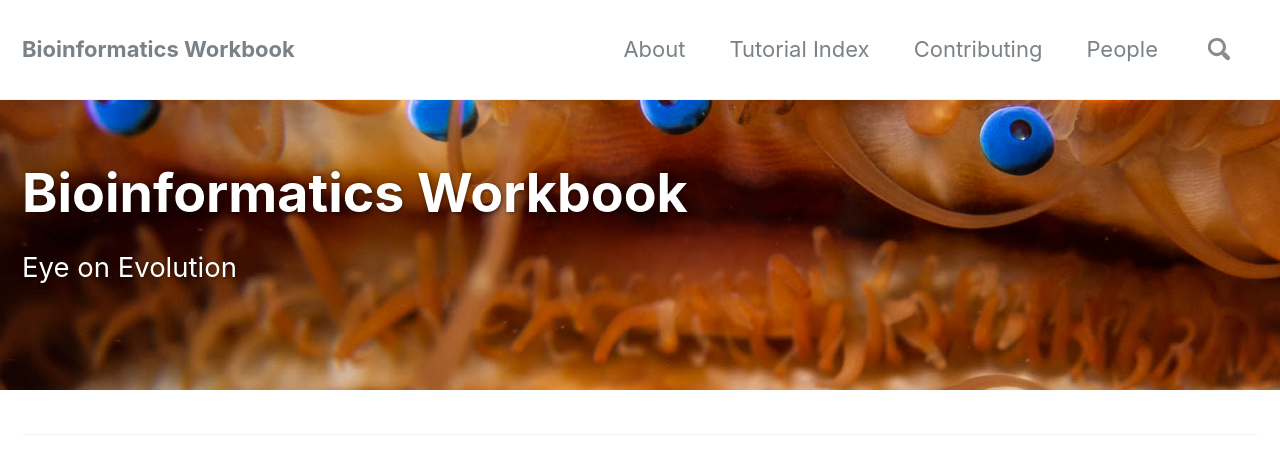
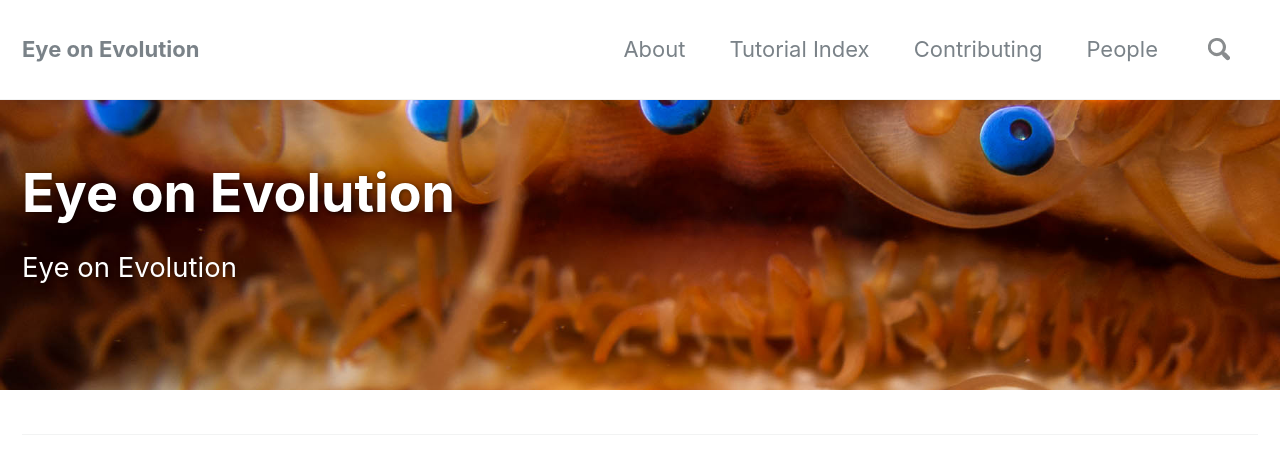
Before and after one commit to ISUgenomics/EyeOnEvolution, a Jekyll site: the page built from index.md, in a window 1280 px wide. Shown: the top 459 px of the page. Built offline with Jekyll 4.4.1, drawn with Linux system fonts in a browser that asks for light colours; cached includes are drawn as plain includes; nearby versions of some CDN libraries; comment, search, counter and statistics services are not loaded; some of the changed text lies outside the part shown; grey boxes are pictures that could not be loaded.

Commit message:
still had remnants from bioinformatics workbook.  That is fixed now

```diff
--- a/_config.yml
+++ b/_config.yml
@@ -16,13 +16,13 @@ minimal_mistakes_skin    : "default" # "air", "aqua", "contrast", "dark", "dirt"
 
 # Site Settings
 locale                   : "en-US"
-title                    : "Bioinformatics Workbook"
+title                    : "Eye on Evolution"
 title_separator          : "-"
 name                     : ""
-description              : "A workbook to help scientists working on bioinformatics projects"
+description              : "roles of exaptive and adaptive co-option in eye evolution"
 url                      : "https://isugenomics.github.io/" # the base hostname & protocol for your site e.g. "https://mmistakes.github.io"
-baseurl                  : "/bioinformatics-workbook" # the subpath of your site, e.g. "/blog"
-repository               : "isugenomics/bioinformatics-workbook" # GitHub username/repo-name e.g. "mmistakes/minimal-mistakes"
+baseurl                  : "/EyeOnEvolution" # the subpath of your site, e.g. "/blog"
+repository               : "isugenomics/EyeOnEvolution" # GitHub username/repo-name e.g. "mmistakes/minimal-mistakes"
 permalink: none
 teaser                   : # path of fallback teaser image, e.g. "/assets/images/500x300.png"
 # breadcrumbs            : false # true, false (default)
```
